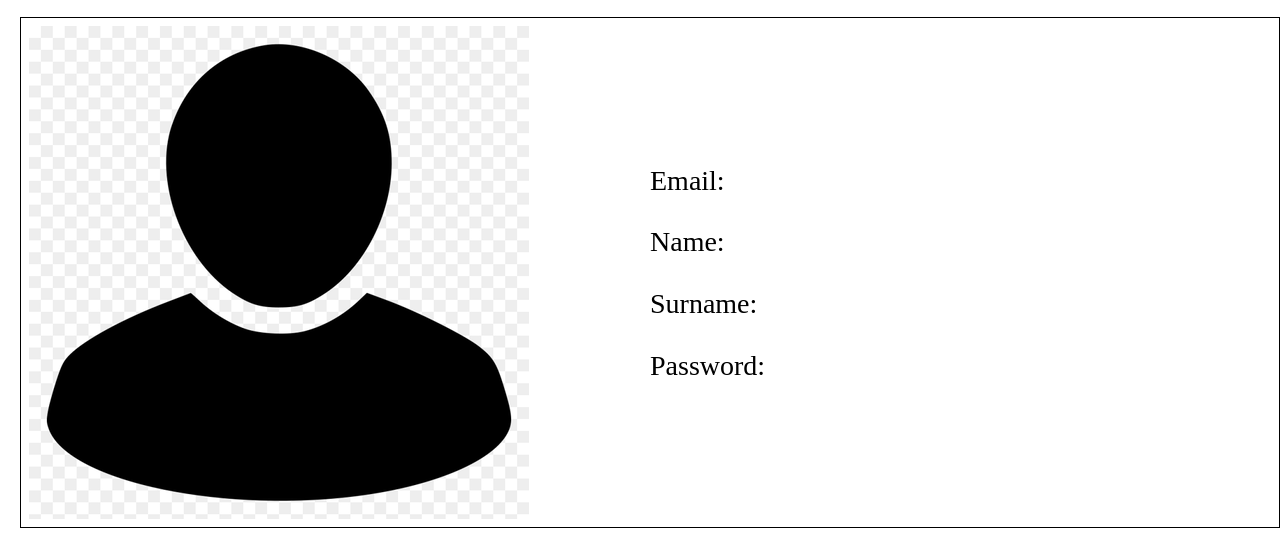
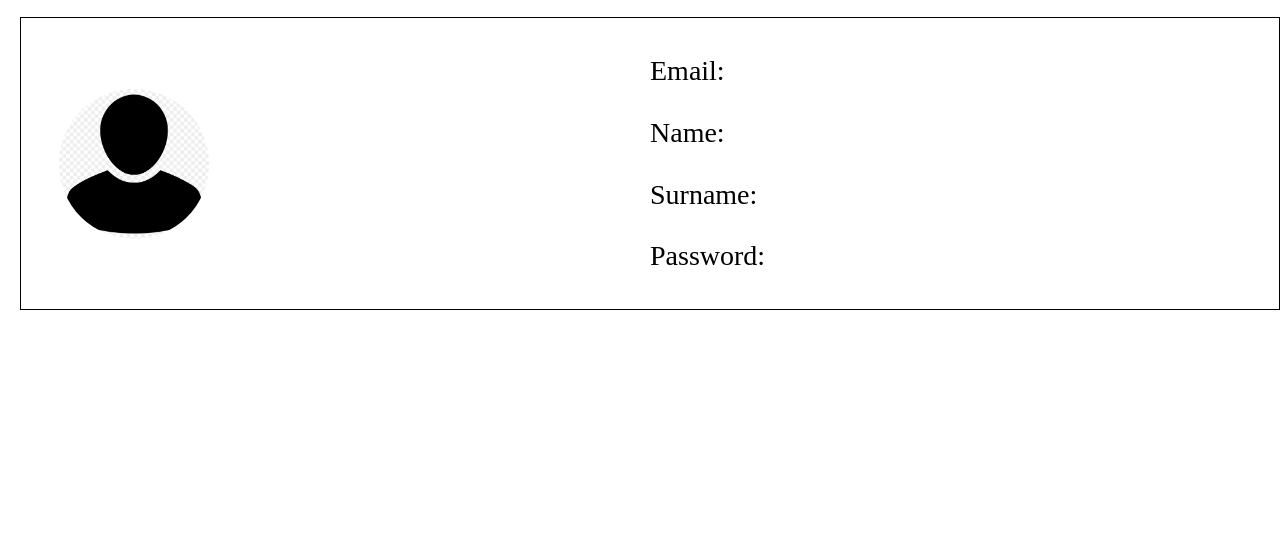
Before and after one commit to justcoding99/BookLand, a plain HTML site: page profile.html in a window 1280 px wide. Shown: the part 36-594 px from the top of the page. Drawn offline with nearby package versions, Linux system fonts and the light colour scheme.

Commit message:
last version of fe

```diff
--- a/styles.css
+++ b/styles.css
@@ -517,3 +517,22 @@ label{
   .btn-group button:not(:last-child) {
    border-right: none;  /* Prevent double borders */
   }
+
+.profilepic{
+    vertical-align: middle;
+    width: 150px;
+    height: 150px;
+    border-radius: 50%;
+
+}
+
+.bookpic{
+    vertical-align: middle;
+    width: 150px;
+    height: 150px;
+/*    border-radius: 50%;*/
+}
+
+.profile-pic{
+    padding: 30px;
+}
```
